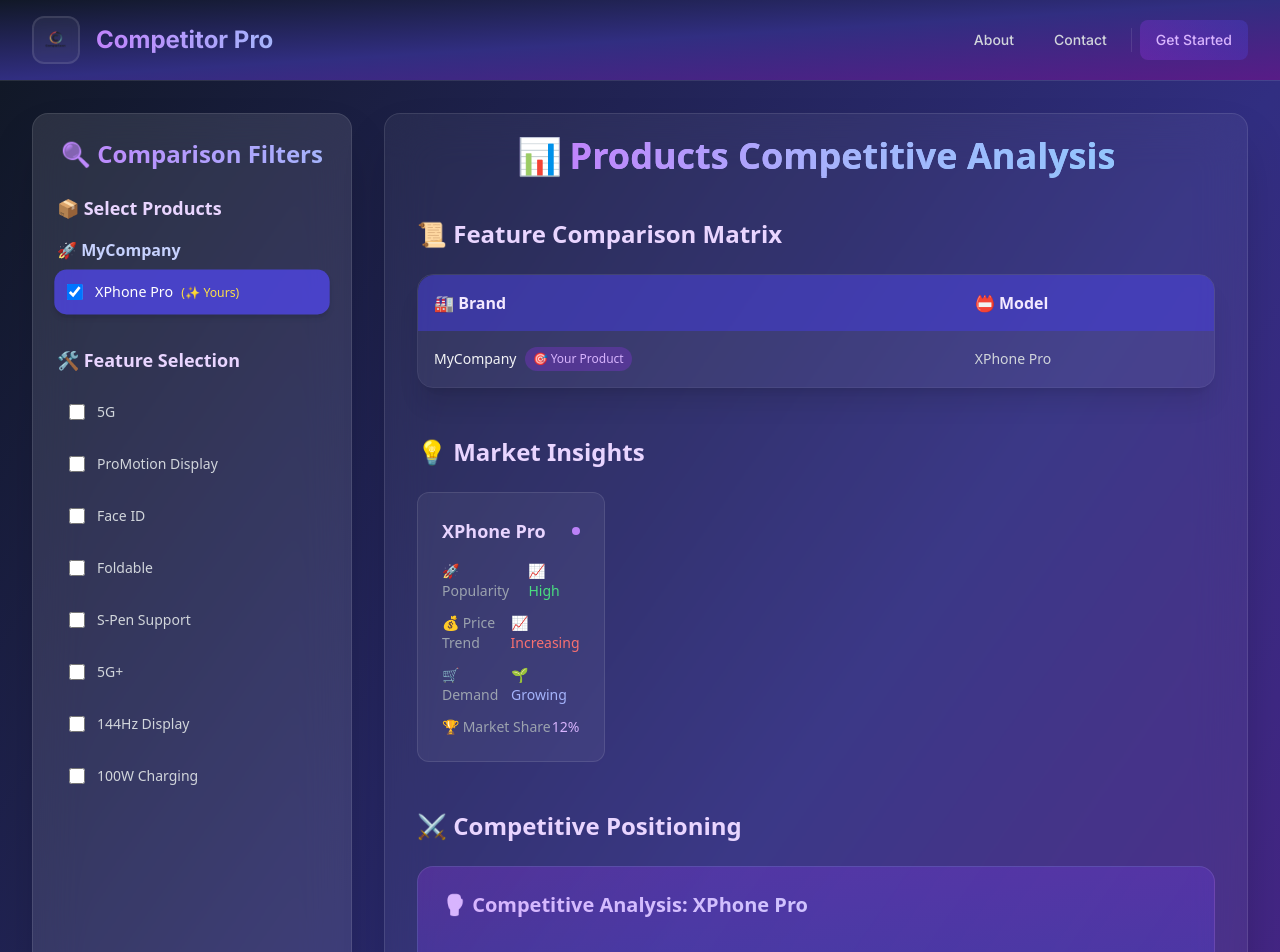
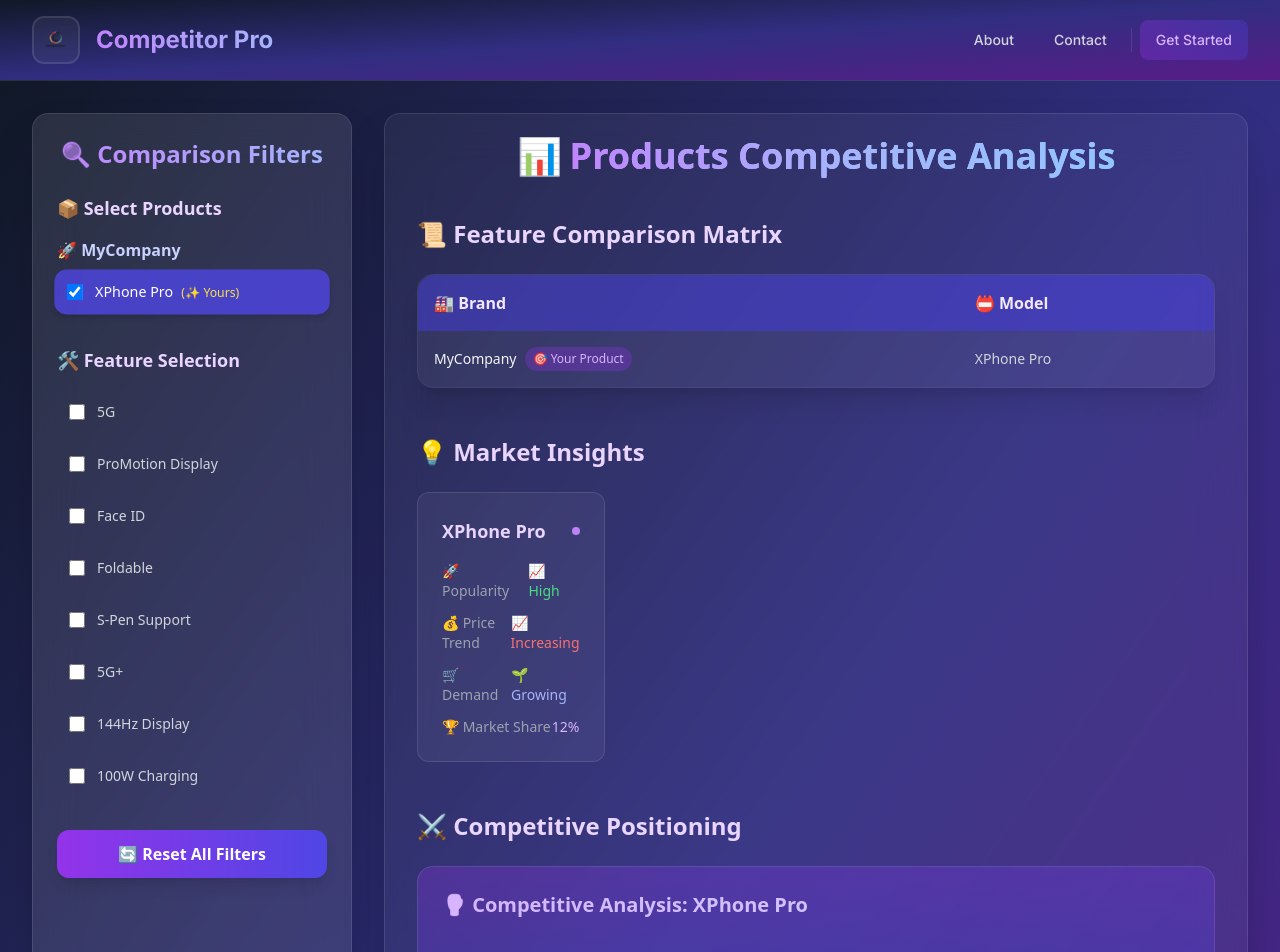
Before and after one commit to darkdeveloperdj/visionarycodex-competitor_product_analysis_ui, a Next.js app: page /competitor-results in a window 1280 px wide. Shown: the top 952 px of the page. Built offline with nearby package versions, Linux system fonts and the light colour scheme.

Commit message:
Add reset filters button to competitor results page for improved user experience

```diff
--- a/src/app/competitor-results/page.js
+++ b/src/app/competitor-results/page.js
@@ -122,6 +122,12 @@ const SearchPage = () => {
     );
   };
 
+  const handleResetFilters = () => {
+    setSelectedProducts([]);
+    setSelectedFeatures([]);
+    setDeselectedMyCompany(new Set());
+  };
+
   const trendData = {
     labels: brandList,
     datasets: [
@@ -233,6 +239,15 @@ const SearchPage = () => {
                 </label>
               ))}
             </div>
+          </div>
+
+          <div className="mt-8">
+            <button
+              onClick={handleResetFilters}
+              className="w-full py-3 px-4 bg-gradient-to-r from-purple-600 to-indigo-600 hover:from-purple-700 hover:to-indigo-700 text-white rounded-xl font-semibold transition-all duration-300 hover:scale-105 shadow-lg"
+            >
+              🔄 Reset All Filters
+            </button>
           </div>
         </div>
 
```
